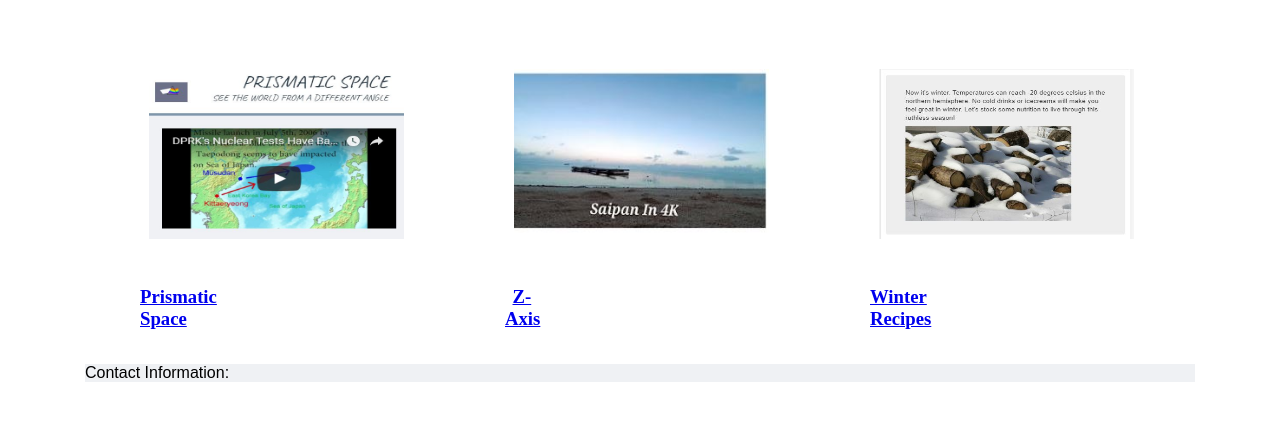
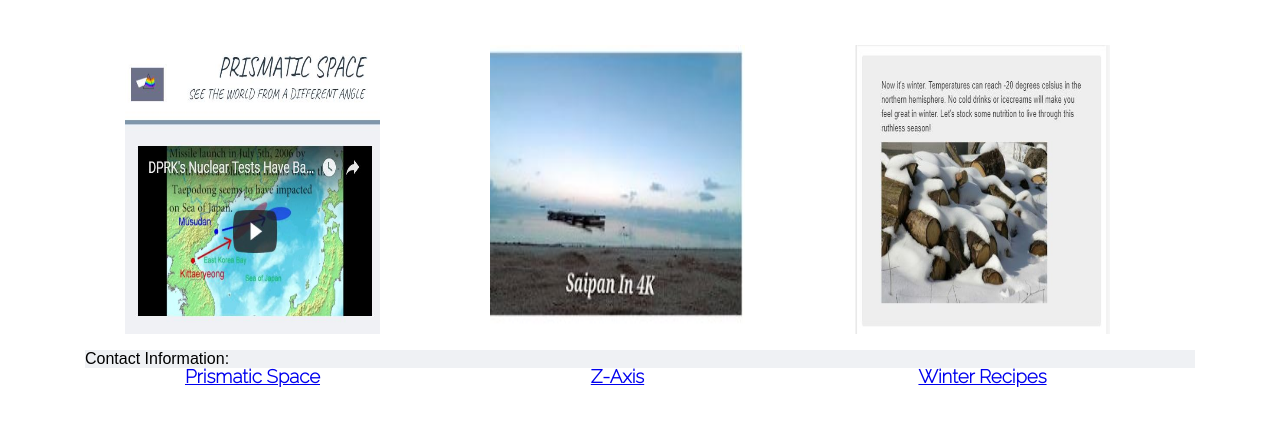
Before and after one commit to sarahchang2013/portfolio, a plain HTML site: page index.html in a window 1280 px wide. Shown: the part 236-662 px from the top of the page. Drawn offline with Linux system fonts and the light colour scheme.

Commit message:
img-width-in-bootstrap-grid
ajust images' widths using bootstrap grid system. heights need more work.

```diff
--- a/css/main.css
+++ b/css/main.css
@@ -4,43 +4,28 @@ h1,h2,h3{
 
 @media (min-width: 991px) {
 	.work {
-		width: 100%;
-		height: 170px;
-	}
-	.work-title {
-		width: 100%;
+		height: 180px;
 	}
 }
 
 @media (max-width: 990px) and (min-width: 680px) {
 	.work {
-		width: 50%;
 		height: 170px;
-	}
-	.work-title {
-		width: 50%;
 	}
 }
 
 @media (max-width: 679px) and (min-width: 419px) {
 	.work {
-		width: 50%;
 		height: 120px;
-	}
-	.work-title {
-		width: 50%;
 	}
 }
 
 @media (max-width: 418px) {
 	.work {
-		width: 100%;
 		height: 200px;
 	}
-	.work-title {
-		width: 100%;
-	}
 }
+
 
 @media (min-width: 576px){
 	#logo {
@@ -102,12 +87,7 @@ h1,h2,h3{
 	font-weight: lighter;
 }
 
-.work {
-	margin: 1.5em;
-}
-
 .work-title {
-	margin: 0 auto;
 	padding: .5em;
 	color: #2d3c49;
 	font-weight: 500;
--- a/index.html
+++ b/index.html
@@ -29,30 +29,30 @@ The Institute is a quality provider of secondary, vocational and higher educatio
 		</article>
 		<div class="row">
  			<h3 class="col-12" id="featured-title">Featured Work</h3><br>
-			<figure class="featured col-lg-3 col-md-12 col-sm-12">
-				<picture>
-					<img class="work" src="img/prismatic-space.jpg">
+			<figure class="col-lg-3 col-md-12 col-sm-12">
+				<picture class="work">
+					<img src="img/prismatic-space.jpg" width="100%" height="100%" alt="see the world from a different angle">
 				</picture>
-				<figcaption>
-					<h3 class="col-lg-3 col-md-12 col-sm-12"><a href="http://sarahchang2013.github.io/prismatic-space">Prismatic Space</a></h3>
+				<figcaption class="work-title">
+					<h3><a href="http://sarahchang2013.github.io/prismatic-space">Prismatic Space</a></h3>
 				</figcaption>
 			</figure>
 
-			<figure class="featured col-lg-3 col-md-12 col-sm-12">
-				<picture>
-					<img class="work" src="img/music-video.jpg">
+			<figure class="col-lg-3 col-md-12 col-sm-12">
+				<picture class="work">
+					<img src="img/music-video.jpg" width="100%" height="100%" alt="music videos about geographic wonders and cute animals">
 				</picture>
-				<figcaption>
-					<h3 class="col-lg-3 col-md-12 col-sm-12"><a href="http://sarahchang2013.github.io/z-axis">Z-Axis</a></h3>
+				<figcaption class="work-title">
+					<h3><a href="http://sarahchang2013.github.io/z-axis">Z-Axis</a></h3>
 				</figcaption>
 			</figure>
 
-			<figure class="featured col-lg-3 col-md-12 col-sm-12">
-				<picture>
-					<img class="work" src="img/winter-recipes.jpg">
+			<figure class="col-lg-3 col-md-12 col-sm-12">
+				<picture class="work">
+					<img src="img/winter-recipes.jpg" width="100%" height="100%" alt="winter recipes">
 				</picture>
-				<figcaption>
-					<h3 class="col-lg-3 col-md-12 col-sm-12"><a href="http://sarahchang2013.github.io/winter-recipes">Winter Recipes</a></h3>
+				<figcaption class="work-title">
+					<h3><a href="http://sarahchang2013.github.io/winter-recipes">Winter Recipes</a></h3>
 				</figcaption>
 			</figure>
 		</div>
```
